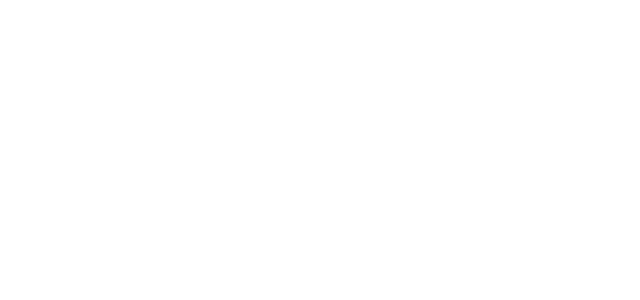
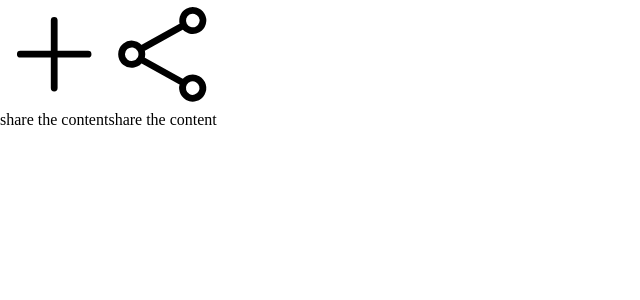
Before and after one commit to aru-shi2/MindVault, a React (Vite) app in the folder frontend/: page / in a window 1280 px wide. Shown: the top 300 px of the page, without its empty margins (0-640 px from the left). Built offline with nearby package versions, Linux system fonts and the light colour scheme.

Commit message:
generic button component

```diff
--- a/frontend/package.json
+++ b/frontend/package.json
@@ -10,6 +10,7 @@
     "preview": "vite preview"
   },
   "dependencies": {
+    "lucide-react": "^1.21.0",
     "react": "^19.2.6",
     "react-dom": "^19.2.6"
   },
--- a/frontend/src/App.tsx
+++ b/frontend/src/App.tsx
@@ -1,11 +1,18 @@
 import { useState } from 'react'
+import { Button } from './Components/ui/Button'
+import { PlusIcon } from './icons/add'
+import { ShareIcon } from './icons/share'
+
 import './App.css'
 
 function App() {
 
   return (
     <>
-
+      <div className="d flex items-center justify-center">
+        <Button variant="primary" size='lg' text='share the content' startIcon={<PlusIcon size={"lg"}/>} onClick={()=>{}}/>
+          <Button variant="secondary" size='md' text='share the content' startIcon={<ShareIcon size={"md"}/>} onClick={()=>{}}/>
+      </div>
     </>
   )
 }
--- /dev/null
+++ b/frontend/src/Components/ui/Button.tsx
@@ -0,0 +1,31 @@
+import type { ReactElement } from "react"
+
+interface ButtonProps {
+    variant:"primary"|"secondary",
+    size: "sm"|"md"|"lg",
+    text: string,
+    startIcon?: ReactElement,
+    endIcon?: ReactElement,
+    onClick:()=>void
+}
+
+const baseStyles="rounded-xl font-medium flex items-center justify-center"
+
+const ButtonVariants={
+    "primary":"bg-blue-500 text-white",
+    "secondary":"bg-blue-300 text-blue-800"
+}
+
+const sizeStyles={
+    "sm":"px-2 py-1 text-sm",
+    "md":"px-3 py-2",
+    "lg":"px-5 py-3 text-lg"
+}
+
+export const Button=(props:ButtonProps)=>{
+    return <button className={`${baseStyles} ${ButtonVariants[props.variant]} ${sizeStyles[props.size]} flex items-center gap-2`}>
+            {props.startIcon}
+            {props.text}
+        {props.endIcon}
+    </button>
+}
--- /dev/null
+++ b/frontend/src/icons/add.tsx
@@ -0,0 +1,16 @@
+
+interface plusIconProps {
+    size:"sm"|"md"|"lg";
+}
+
+const sizeVariants ={
+    sm:"size-2",
+    md:"size-4",
+    lg:"size-6"
+}
+
+export function PlusIcon(props: plusIconProps) {
+    return <svg xmlns="http://www.w3.org/2000/svg" fill="none" viewBox="0 0 24 24" stroke-width="1.5" stroke="currentColor" className={sizeVariants[props.size]}>
+  <path stroke-linecap="round" stroke-linejoin="round" d="M12 4.5v15m7.5-7.5h-15" />
+</svg>
+}
--- /dev/null
+++ b/frontend/src/icons/share.tsx
@@ -0,0 +1,17 @@
+
+interface shareIconProps {
+    size:"sm"|"md"|"lg";
+}
+
+const sizeVariants ={
+    sm:"size-3",
+    md:"size-4",
+    lg:"size-6"
+}
+
+export function ShareIcon(props: shareIconProps) {
+    return <svg xmlns="http://www.w3.org/2000/svg" fill="none" viewBox="0 0 24 24" stroke-width="1.5" stroke="currentColor" className={sizeVariants[props.size]}>
+  <path stroke-linecap="round" stroke-linejoin="round" d="M7.217 10.907a2.25 2.25 0 1 0 0 2.186m0-2.186c.18.324.283.696.283 1.093s-.103.77-.283 1.093m0-2.186 9.566-5.314m-9.566 7.5 9.566 5.314m0 0a2.25 2.25 0 1 0 3.935 2.186 2.25 2.25 0 0 0-3.935-2.186Zm0-12.814a2.25 2.25 0 1 0 3.933-2.185 2.25 2.25 0 0 0-3.933 2.185Z" />
+</svg>
+
+}
```
Also changed, not shown: 1 other file (tests, documents, lock files or other folders).
